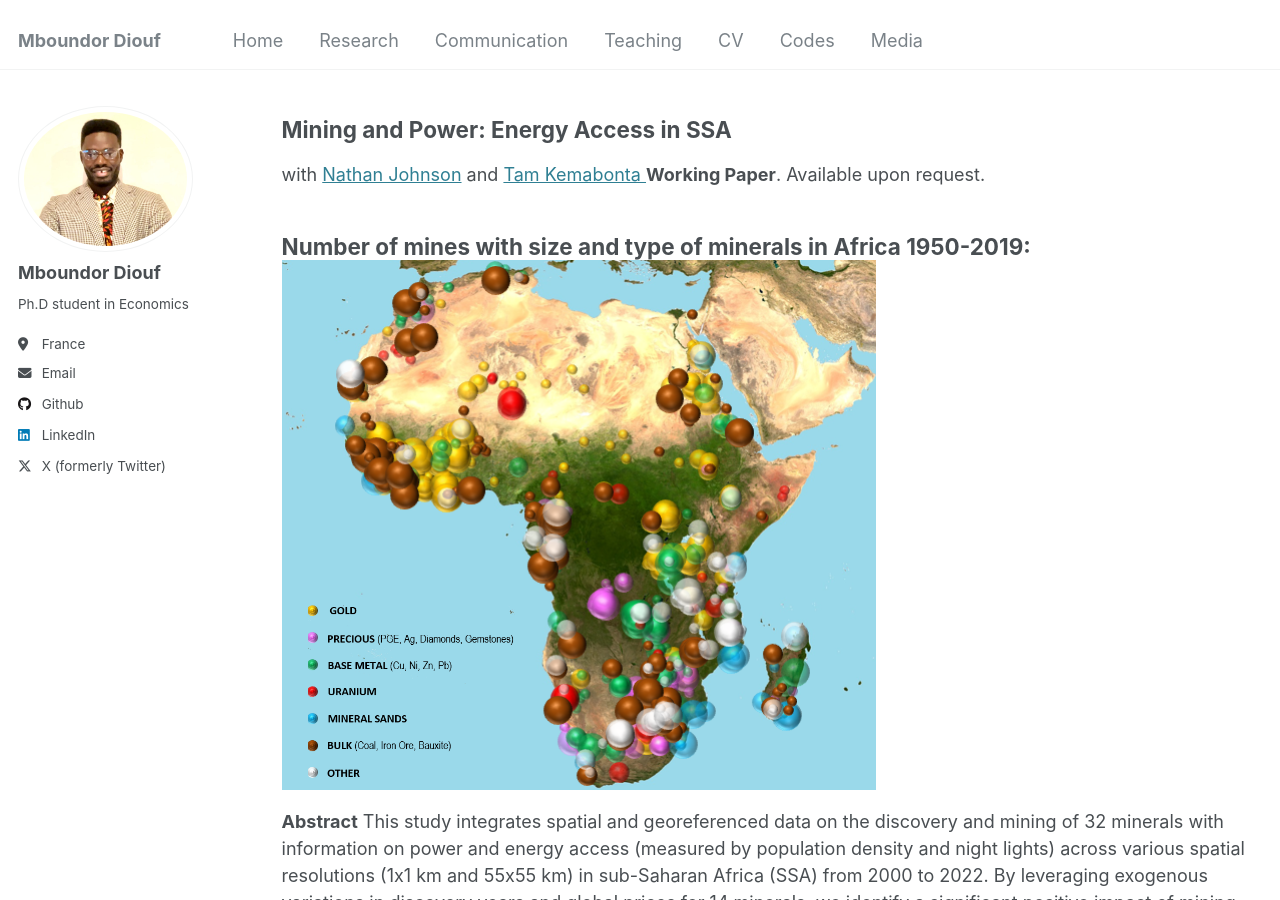
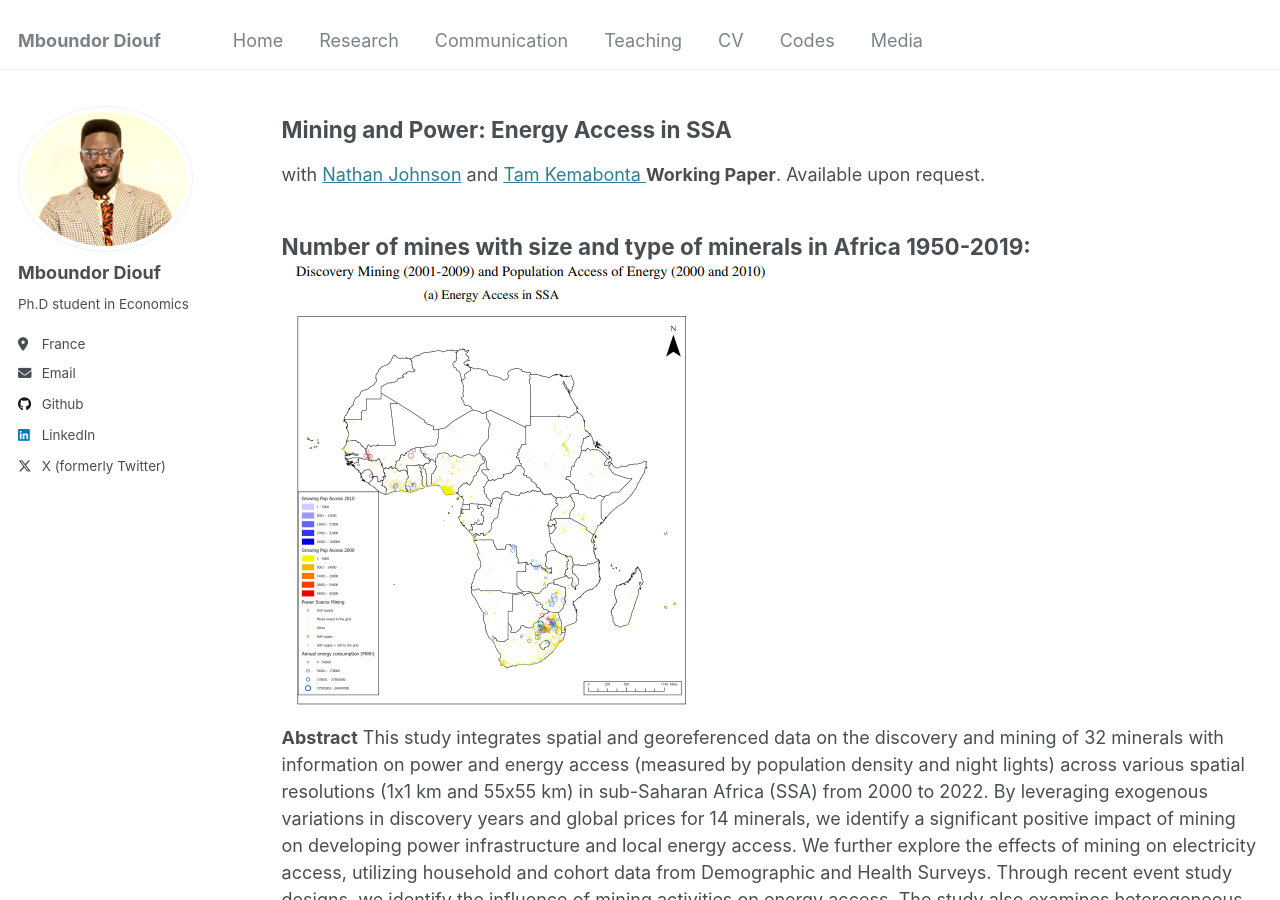
Before and after one commit to mboundordiouf/mboundordiouf.github.io, a Jekyll site: the page built from _pages/publications.md, in a window 1280 px wide and 900 px high, scrolled down 1639 px. Built offline with Jekyll 4.4.1, drawn with Linux system fonts in a browser that asks for light colours.

Commit message:
Update publications.md

```diff
--- a/_pages/publications.md
+++ b/_pages/publications.md
@@ -21,7 +21,7 @@ Mining and Power: Energy Access in SSA
 with [Nathan Johnson](https://search.asu.edu/profile/2183493) and [Tam Kemabonta ](https://scholar.google.com/citations?user=hrZlpwUAAAAJ&hl=en)
 **Working Paper**. Available upon request.
 
-## Number of mines with size and type of minerals in Africa 1950-2019: <br/><img src='/images/Map_Mineral_Size_AFRICA_ok.PNG'>
+## Number of mines with size and type of minerals in Africa 1950-2019: <br/><img src='/images/mining_electricty_ASS.png'>
 
 **Abstract**
 This study integrates spatial and georeferenced data on the discovery and mining of 32 minerals with information on power and energy access (measured by population density and night lights) across various spatial resolutions (1x1 km and 55x55 km) in sub-Saharan Africa (SSA) from 2000 to 2022. By leveraging exogenous variations in discovery years and global prices for 14 minerals, we identify a significant positive impact of mining on developing power infrastructure and local energy access. We further explore the effects of mining on electricity access, utilizing household and cohort data from Demographic and Health Surveys. Through recent event study designs, we identify the influence of mining activities on energy access. The study also examines heterogeneous effects, such as the size of mines, types of minerals, and ownership. Findings indicate that regions mining energy-intensive minerals like uranium and cobalt have the lowest energy access rates.
```
